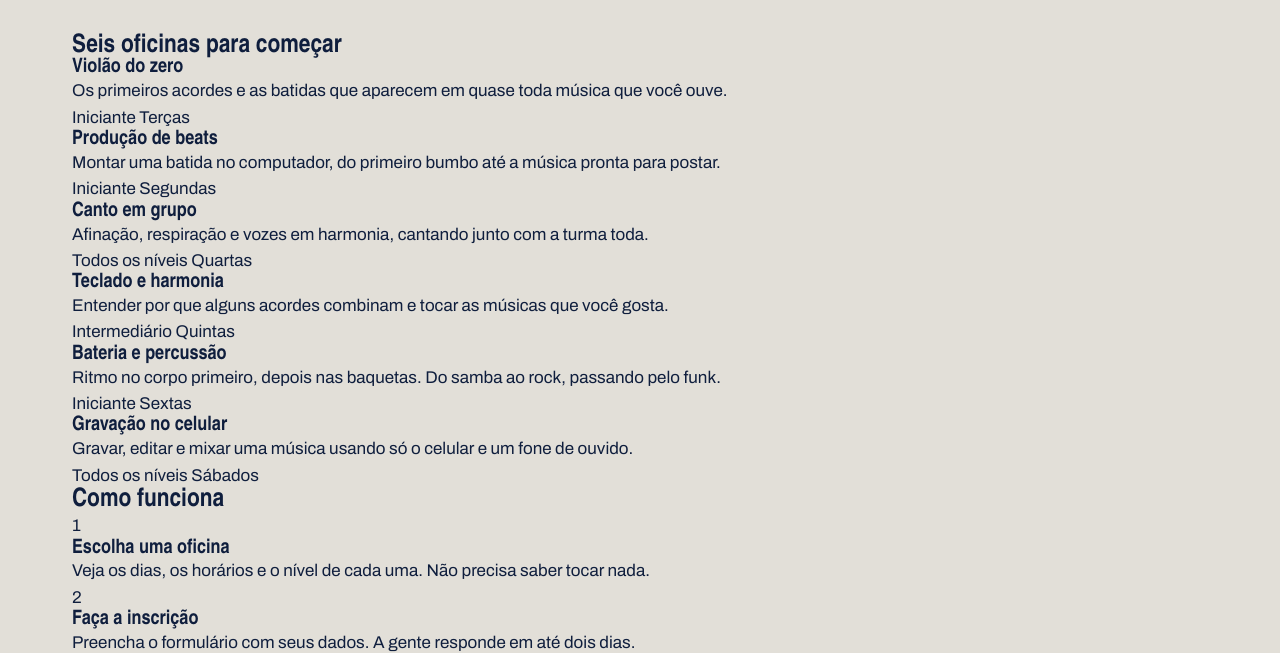
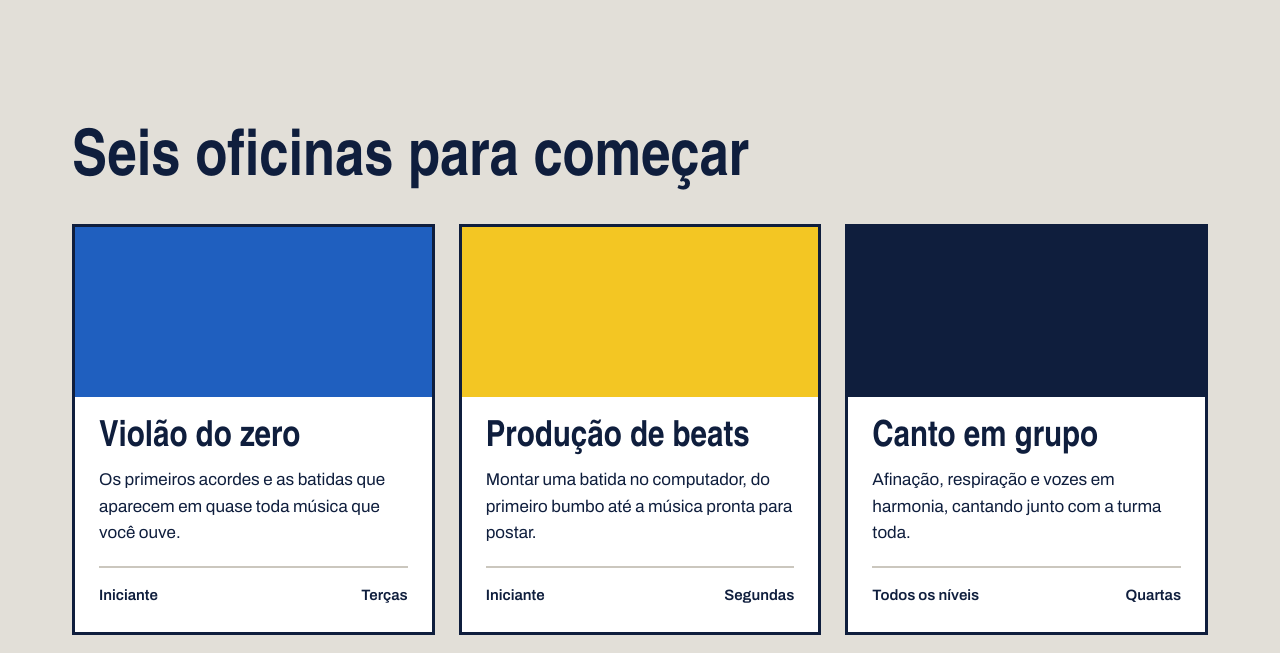
Before and after one commit to richardvenancio-boop/laje_sonora, a plain HTML site: page index.html in a window 1280 px wide. Shown: the part 671-1324 px from the top of the page. Drawn offline with Linux system fonts and the light colour scheme; a web font is replaced by a local one.

Commit message:
Cards das oficinas

```diff
--- a/index.css
+++ b/index.css
@@ -124,3 +124,64 @@ h1, h2, h3{
     background: var(--caixa-dagua);
 
 }
+
+.secao{
+    margin-top: 96px;
+
+}
+
+.titulo-secao{
+    font-size: 64px;
+    margin-bottom: 32px;
+    font-size: 64px;
+}
+
+.cards{
+    display: flex;
+    flex-wrap: wrap;
+    gap: 24px;
+}
+
+.card{
+    background: var(--branco);
+    border: solid 3px var(--tinta);
+    flex: 1 1 340px;
+}
+.card .foto{
+    height: 170px;
+}
+
+.foto{
+    background: var(--concreto-escuro);
+}
+
+.foto-azul{
+    background: var(--caixa-dagua);
+}
+
+.foto-amarela{
+    background: var(--fita);
+}
+
+.foto-tinta{
+    background: var(--tinta);
+}
+
+.card-texto{
+    padding: 24px;
+}
+
+.card h3{
+    font-size: 36px;
+    margin-bottom: 12px;
+}
+
+.card-info{
+    margin-top: 20px;
+    padding-top: 16px;
+    border-top: solid 2px var(--concreto-escuro);
+    font-weight: 600;
+    font-size: 15px;
+    display: flex;
+    justify-content: space-between;
+}
```
